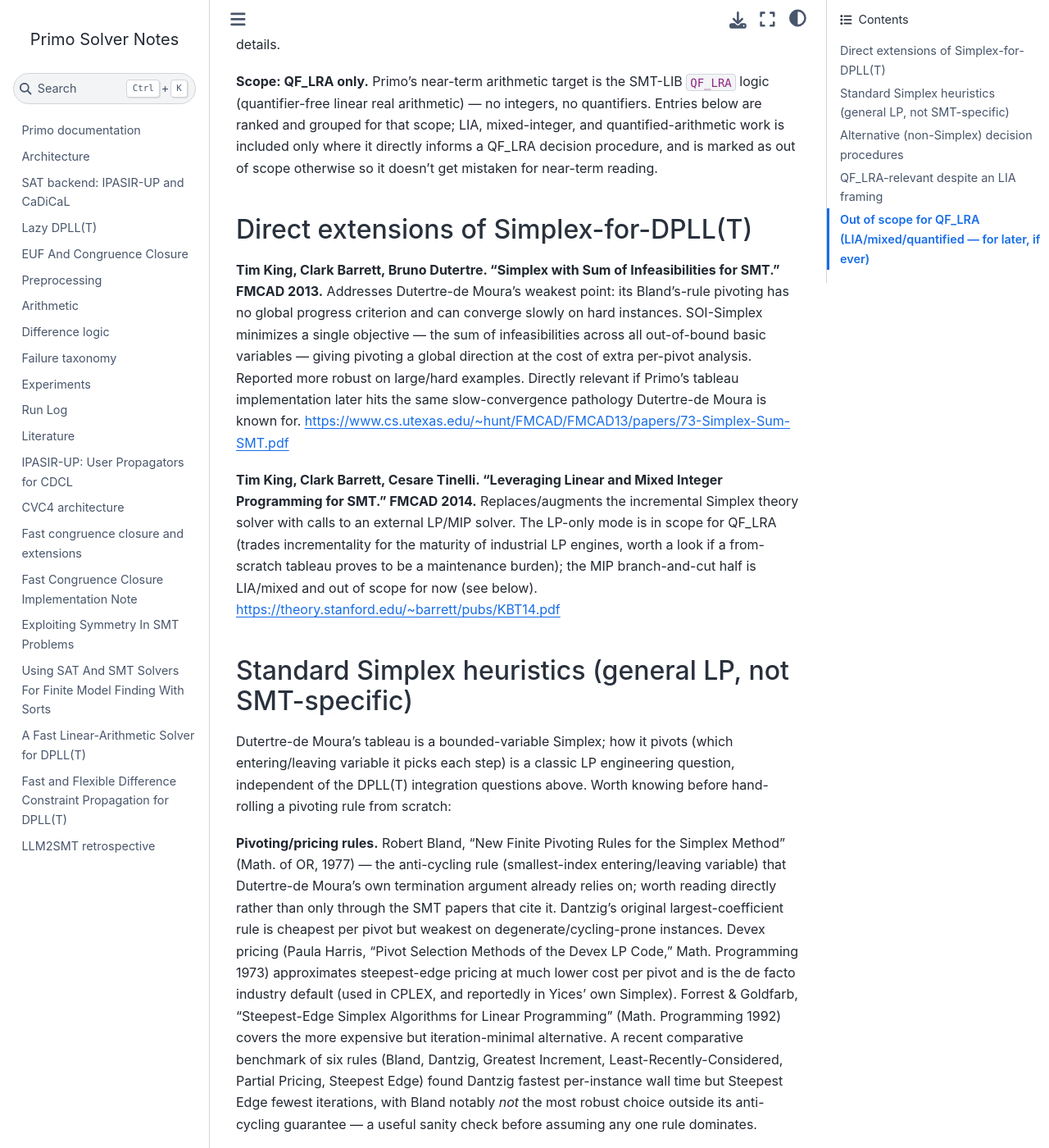
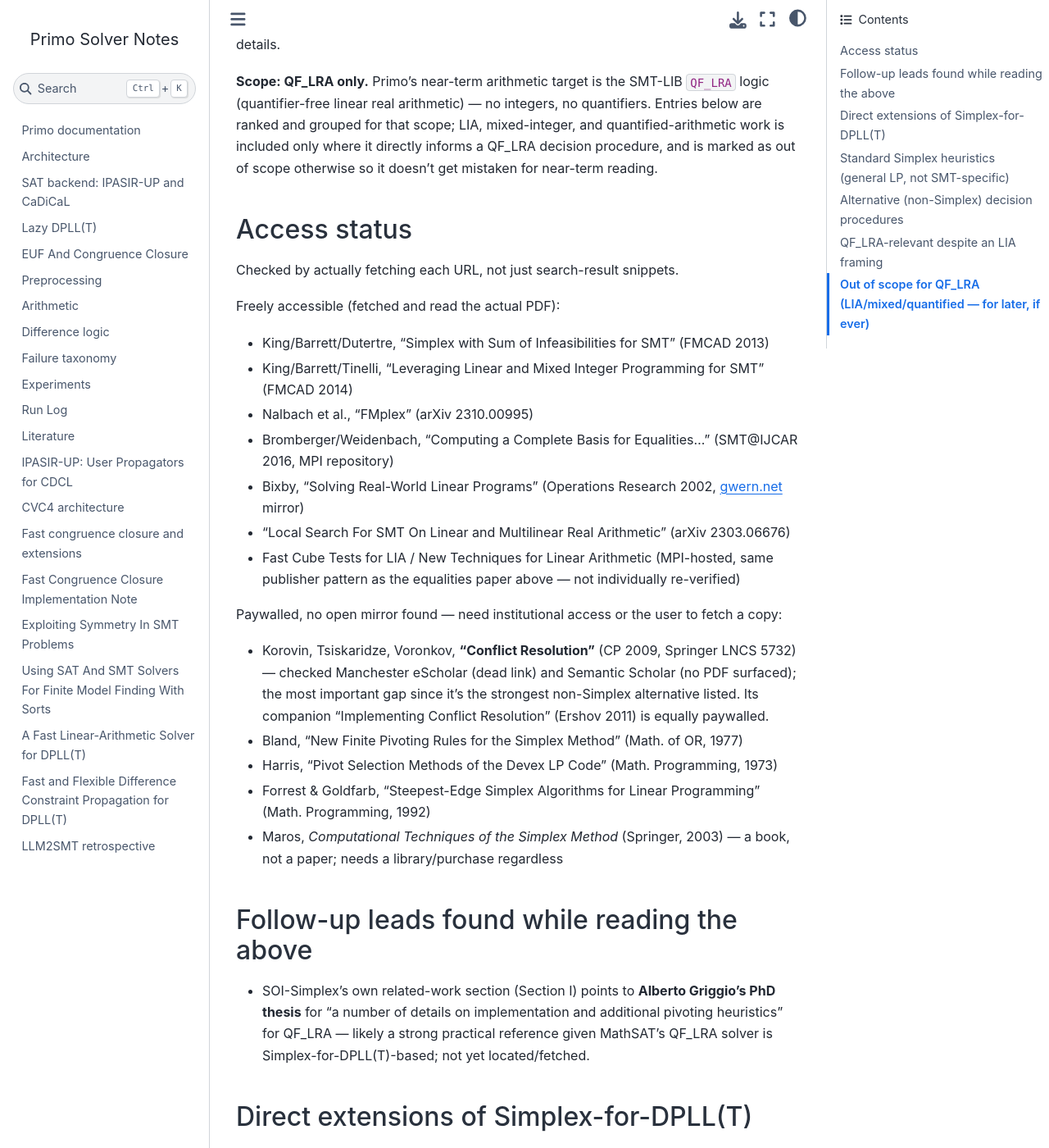
Before and after one commit to primo-solver/primo, a Jupyter Book: the page built from docs/papers/lra-related-work.md, in a window 1280 px wide and 1400 px high, scrolled down 199 px. Shown: the whole window at 82% size. Built offline with Jupyter Book 1.0.4 settings and Sphinx 7.4.7 and the Sphinx Book theme 1.1.4, drawn with Linux system fonts in a browser that asks for light colours.

Commit message:
Record verified access status for the QF_LRA literature survey
Fetched each URL directly rather than trusting search snippets: most are
open-access PDFs, but Korovin/Tsiskaridze/Voronkov's Conflict Resolution
(the strongest non-Simplex alternative) and the classic Bland/Harris/
Forrest-Goldfarb pivoting-rule papers are paywalled with no open mirror
found. Also note Griggio's thesis as a QF_LRA implementation-detail lead
surfaced while reading the SOI-Simplex paper's related work.

Co-Authored-By: Claude Sonnet 5 <noreply@anthropic.com>

```diff
--- a/docs/papers/lra-related-work.md
+++ b/docs/papers/lra-related-work.md
@@ -13,6 +13,39 @@ quantifiers. Entries below are ranked and grouped for that scope; LIA,
 mixed-integer, and quantified-arithmetic work is included only where it
 directly informs a QF_LRA decision procedure, and is marked as out of scope
 otherwise so it doesn't get mistaken for near-term reading.
+
+## Access status
+
+Checked by actually fetching each URL, not just search-result snippets.
+
+Freely accessible (fetched and read the actual PDF):
+- King/Barrett/Dutertre, "Simplex with Sum of Infeasibilities for SMT" (FMCAD 2013)
+- King/Barrett/Tinelli, "Leveraging Linear and Mixed Integer Programming for SMT" (FMCAD 2014)
+- Nalbach et al., "FMplex" (arXiv 2310.00995)
+- Bromberger/Weidenbach, "Computing a Complete Basis for Equalities..." (SMT@IJCAR 2016, MPI repository)
+- Bixby, "Solving Real-World Linear Programs" (Operations Research 2002, gwern.net mirror)
+- "Local Search For SMT On Linear and Multilinear Real Arithmetic" (arXiv 2303.06676)
+- Fast Cube Tests for LIA / New Techniques for Linear Arithmetic (MPI-hosted, same publisher pattern as the equalities paper above — not individually re-verified)
+
+Paywalled, no open mirror found — need institutional access or the user to
+fetch a copy:
+- Korovin, Tsiskaridze, Voronkov, **"Conflict Resolution"** (CP 2009, Springer
+  LNCS 5732) — checked Manchester eScholar (dead link) and Semantic Scholar
+  (no PDF surfaced); the most important gap since it's the strongest
+  non-Simplex alternative listed. Its companion "Implementing Conflict
+  Resolution" (Ershov 2011) is equally paywalled.
+- Bland, "New Finite Pivoting Rules for the Simplex Method" (Math. of OR, 1977)
+- Harris, "Pivot Selection Methods of the Devex LP Code" (Math. Programming, 1973)
+- Forrest & Goldfarb, "Steepest-Edge Simplex Algorithms for Linear Programming" (Math. Programming, 1992)
+- Maros, *Computational Techniques of the Simplex Method* (Springer, 2003) — a book, not a paper; needs a library/purchase regardless
+
+## Follow-up leads found while reading the above
+
+- SOI-Simplex's own related-work section (Section I) points to **Alberto
+  Griggio's PhD thesis** for "a number of details on implementation and
+  additional pivoting heuristics" for QF_LRA — likely a strong practical
+  reference given MathSAT's QF_LRA solver is Simplex-for-DPLL(T)-based; not
+  yet located/fetched.
 
 ## Direct extensions of Simplex-for-DPLL(T)
 
```
